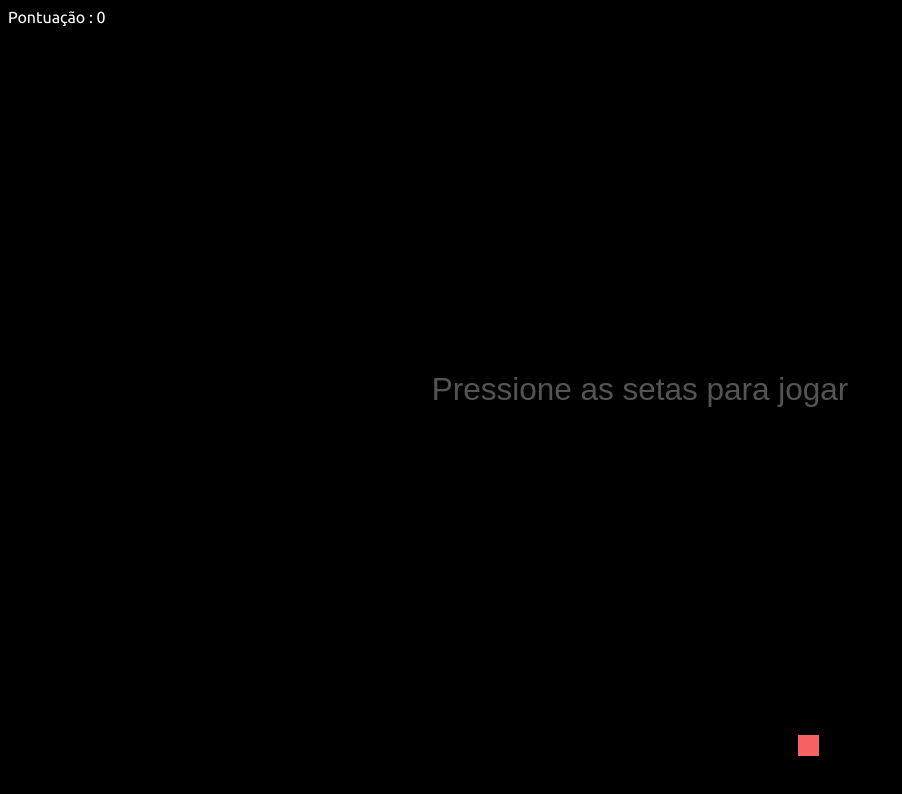
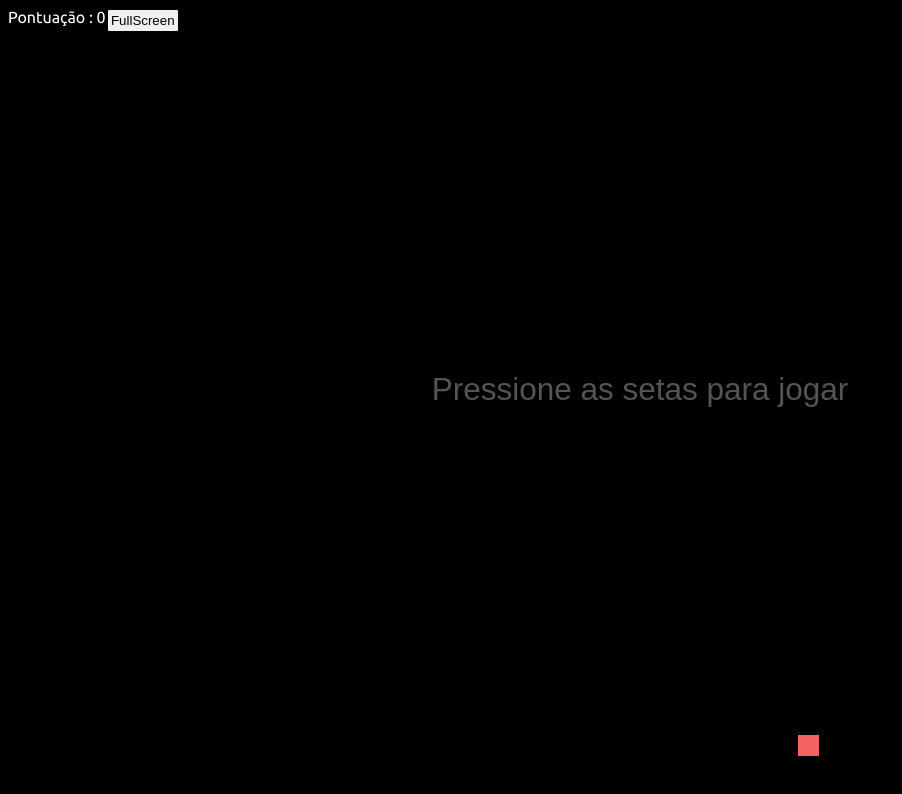
Before and after one commit to matheus-g-couto/cobrinha, a plain HTML site: page jogo-offline.html in a window 1280 px wide. Shown: the whole page, without its empty margins (0-902 px from the left). Drawn offline with Linux system fonts and the light colour scheme.

Commit message:
Add files via upload

```diff
--- a/jogo-offline.html
+++ b/jogo-offline.html
@@ -11,6 +11,7 @@
   <div id="pontuacao">
     <p>Pontuação : 0</p>
    </div>
+   <div id="pontuacao"><button	id = "full" type="button" onclick="openFullscreen();">FullScreen</button></div>
   </body>
   <script src="jogo-offline.js"></script>
 </html>﻿
--- a/jogo-offline.js
+++ b/jogo-offline.js
@@ -57,6 +57,19 @@ function draw(){
 
   if(!jogando)
     playlabel.draw();
+}
+
+var elem = document.querySelector("html");
+function openFullscreen() {
+  if (elem.requestFullscreen) {
+    elem.requestFullscreen();
+  } else if (elem.mozRequestFullScreen) { /* Firefox */
+    elem.mozRequestFullScreen();
+  } else if (elem.webkitRequestFullscreen) { /* Chrome, Safari & Opera */
+    elem.webkitRequestFullscreen();
+  } else if (elem.msRequestFullscreen) { /* IE/Edge */
+    elem.msRequestFullscreen();
+  }
 }
 
 //define o tamanho do canvas
```
